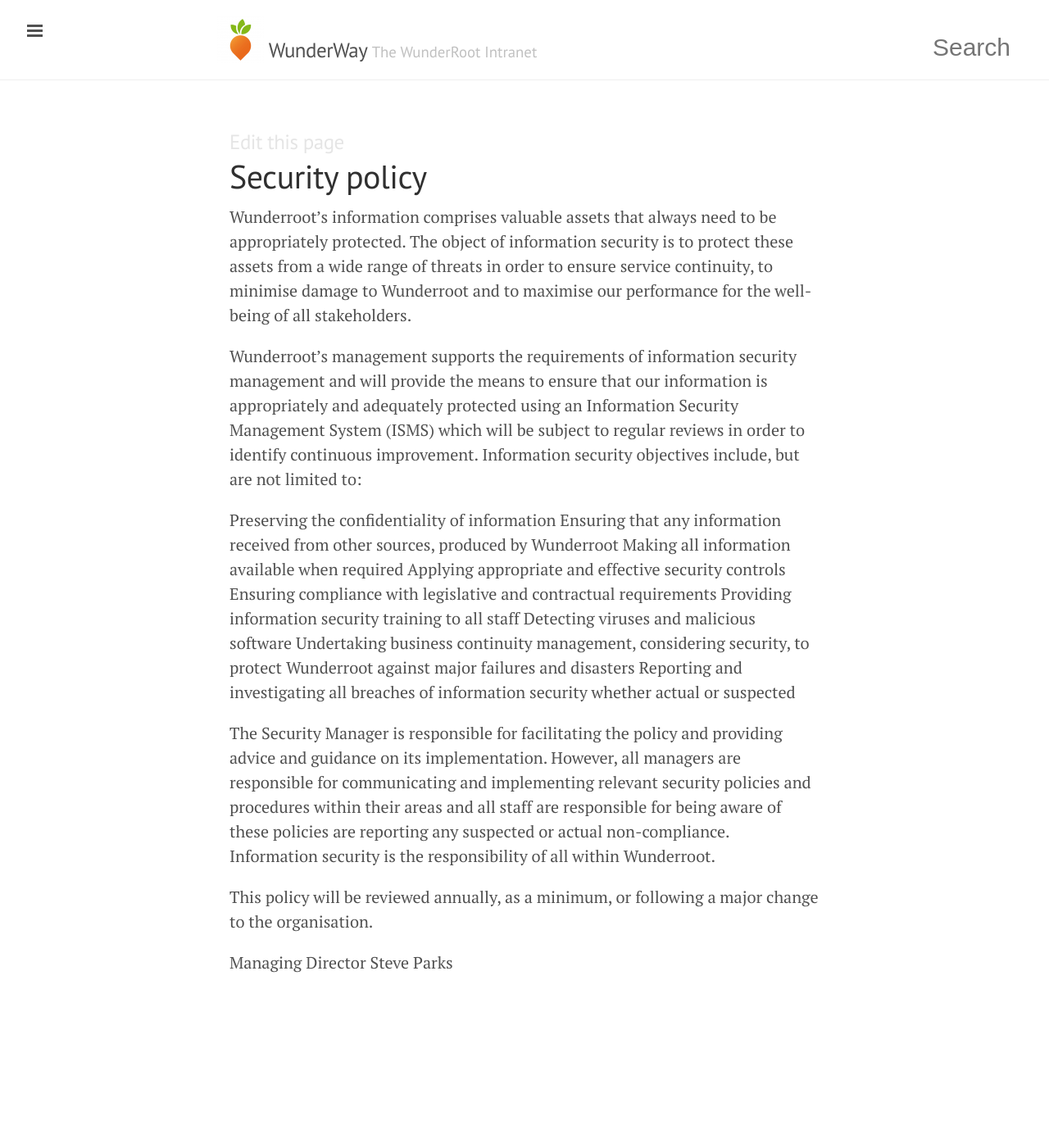
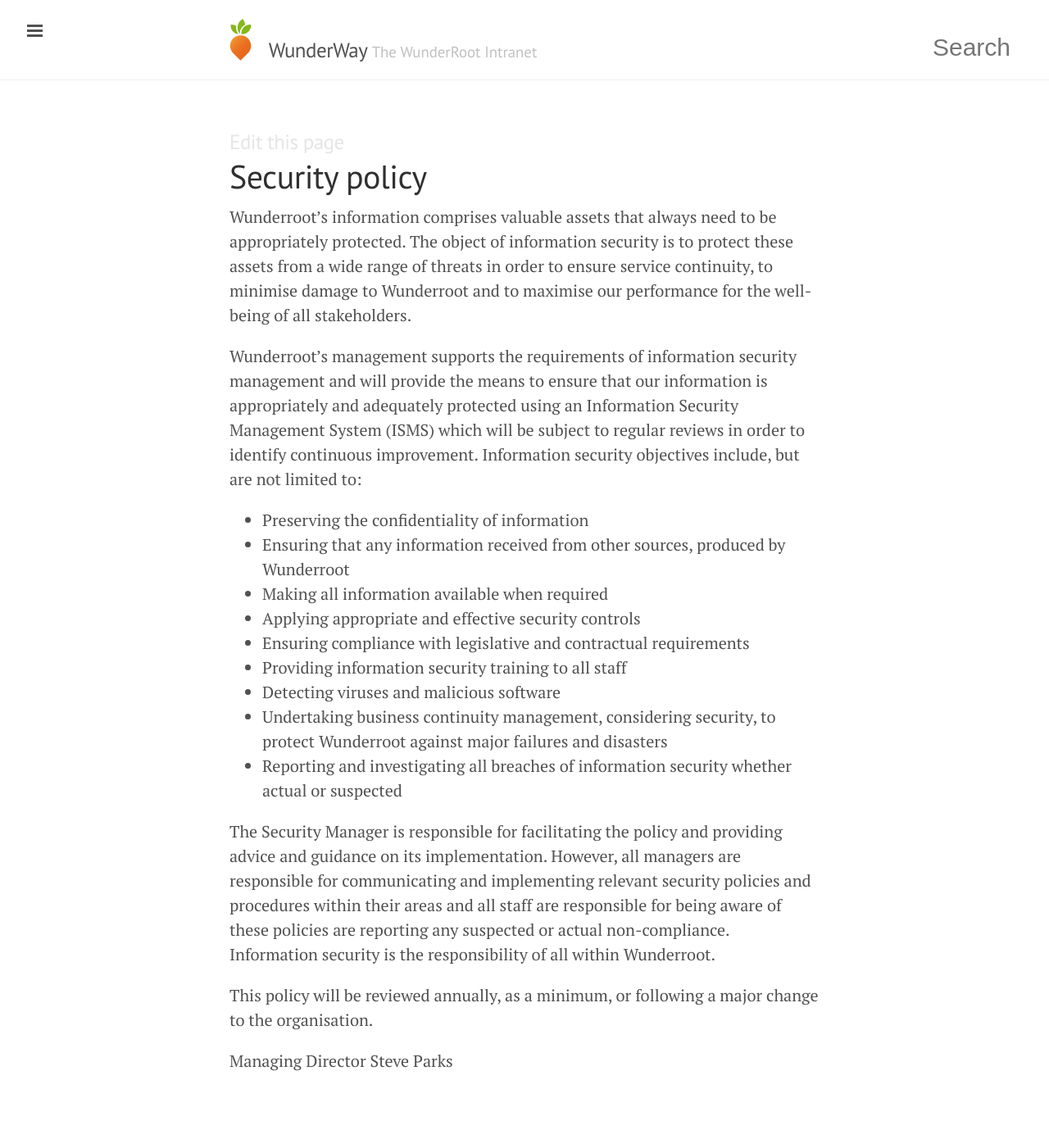
Before and after one commit to tormi/WunderWay, a Jekyll site: the page built from security/security-policy.md, in a window 1280 px wide. Shown: the whole page at 82% size. Built offline with Jekyll 4.4.1, drawn with Linux system fonts in a browser that asks for light colours; nearby versions of some CDN libraries; Markdown is read by kramdown in place of the engine named in the settings; before the commit the page ends 1270 px from its top, so only the background shows below that.

Commit message:
Basic markup amends

```diff
--- a/security/security-policy.md
+++ b/security/security-policy.md
@@ -10,15 +10,15 @@ Wunderroot’s information comprises valuable assets that always need to be appr
 
 Wunderroot’s management supports the requirements of information security management and will provide the means to ensure that our information is appropriately and adequately protected using an Information Security Management System (ISMS) which will be subject to regular reviews in order to identify continuous improvement. Information security objectives include, but are not limited to:
 
-Preserving the confidentiality of information
-Ensuring that any information received from other sources, produced by Wunderroot
-Making all information available when required
-Applying appropriate and effective security controls
-Ensuring compliance with legislative and contractual requirements
-Providing information security training to all staff
-Detecting viruses and malicious software
-Undertaking business continuity management, considering security, to protect Wunderroot against major failures and disasters
-Reporting and investigating all breaches of information security whether actual or suspected
+* Preserving the confidentiality of information
+* Ensuring that any information received from other sources, produced by Wunderroot
+* Making all information available when required
+* Applying appropriate and effective security controls
+* Ensuring compliance with legislative and contractual requirements
+* Providing information security training to all staff
+* Detecting viruses and malicious software
+* Undertaking business continuity management, considering security, to protect Wunderroot against major failures and disasters
+* Reporting and investigating all breaches of information security whether actual or suspected
 
 The Security Manager is responsible for facilitating the policy and providing advice and guidance on its implementation. However, all managers are responsible for communicating and implementing relevant security policies and procedures within their areas and all staff are responsible for being aware of these policies are reporting any suspected or actual non-compliance. Information security is the responsibility of all within Wunderroot.
 
```
